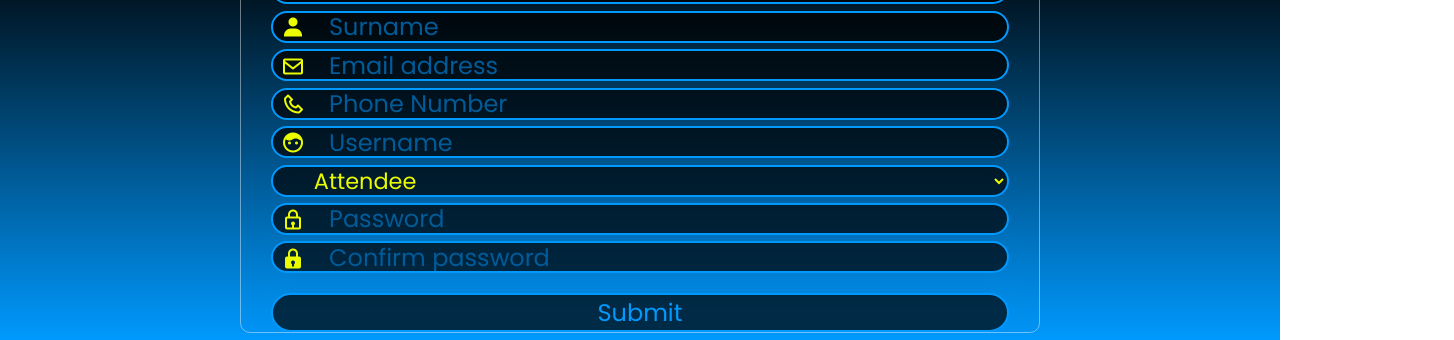
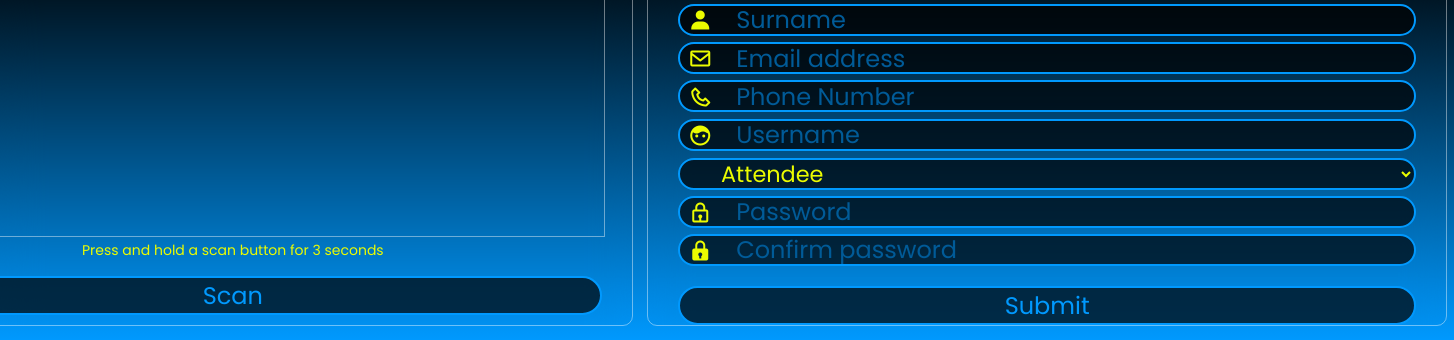
Before and after one commit to Tiisetsopudinyane/capstone001, a website: page capstone01/public/signup.html in a window 1280 px wide. Shown: the part 460-800 px from the top of the page, 1454 px wide, since content can reach past the window. Drawn offline with nearby package versions, Linux system fonts and the light colour scheme; no server answers.

Commit message:
scanner section included on signUp page

```diff
--- a/capstone01/public/signup.html
+++ b/capstone01/public/signup.html
@@ -16,6 +16,13 @@
     <script src="https://unpkg.com/axios/dist/axios.min.js"></script>
   </head>
   <body class="signup" x-data="Attendance">
+
+    <div class="aside">
+      <div class="wrapper canvas">
+       <div class="inner"></div>
+        <p>Press and hold a scan button for 3 seconds</p>
+        <button type="submit" class="btn" @click="signup(event)" :disabled="!allFieldsFilled()">Scan</button>
+      </div>
       <div class="wrapper">
         <form action="">
           <h2>Sign-up</h2>
@@ -91,5 +98,7 @@
           <button type="submit" class="btn" @click="signup(event)" :disabled="!allFieldsFilled()">Submit</button>
         </form>
       </div>
+
+    </div>
   </body>
 </html>
--- a/capstone01/public/styles.css
+++ b/capstone01/public/styles.css
@@ -34,7 +34,37 @@
         background-size: 67vh auto;
     }
 }
-
+.section{
+    flex: 1;
+}
+.aside{
+    display: flex;
+    margin-bottom:.3em ;
+}
+.canvas{
+    background: transparent;
+    width: 100vh; /* Change '100dvh' to '100vh' */
+    color: rgb(255, 255, 255);
+    margin: 0 0.3em;
+    margin-bottom: 0.3em;
+    border-radius: 10px;
+    padding: 0px 30px;
+    backdrop-filter: blur(20px);
+    border: 1px solid rgba(255, 255, 255, 0.427)
+}
+.inner{
+    background: transparent;
+    width: 100%; /* Change '100dvh' to '100vh' */
+    height: 80%;
+    margin: 0.2em;
+    backdrop-filter: blur(20px);
+    border: 1px solid rgba(255, 255, 255, 0.427)
+}
+.inner,p{
+    text-align: center;
+    color: rgb(235, 252, 0);
+    font-size: 14px;
+}
 .wrapper {
     background: transparent;
     width: 100vh; /* Change '100dvh' to '100vh' */
@@ -117,7 +147,6 @@
 /* buttons CSS */
 .wrapper .btn {
     width: 100%;
-    height: 100%;
     background-color: rgba(0, 0, 0, 0.7);
     border: 2px double rgb(0, 153, 254);
     border-radius: 40px;
```
Lines whose indentation alone changed are shown as unchanged.
